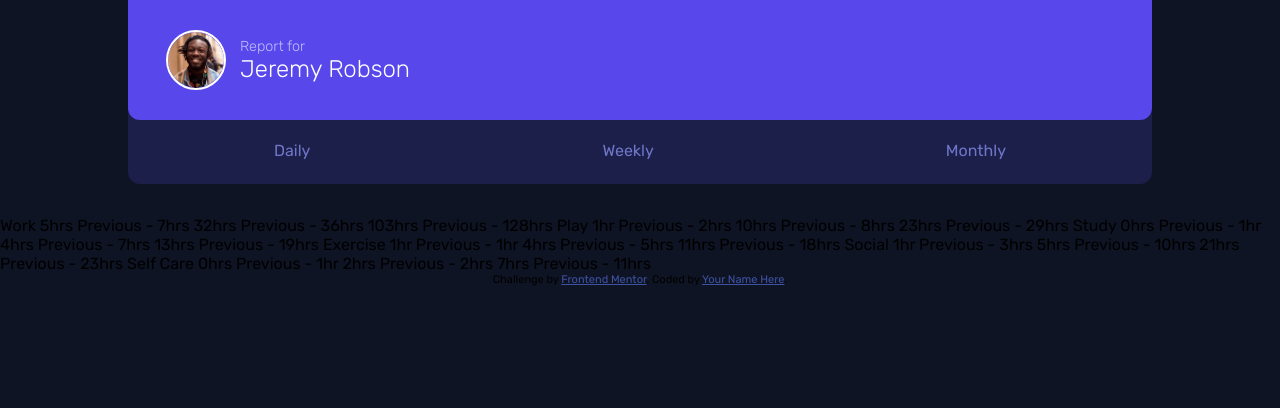
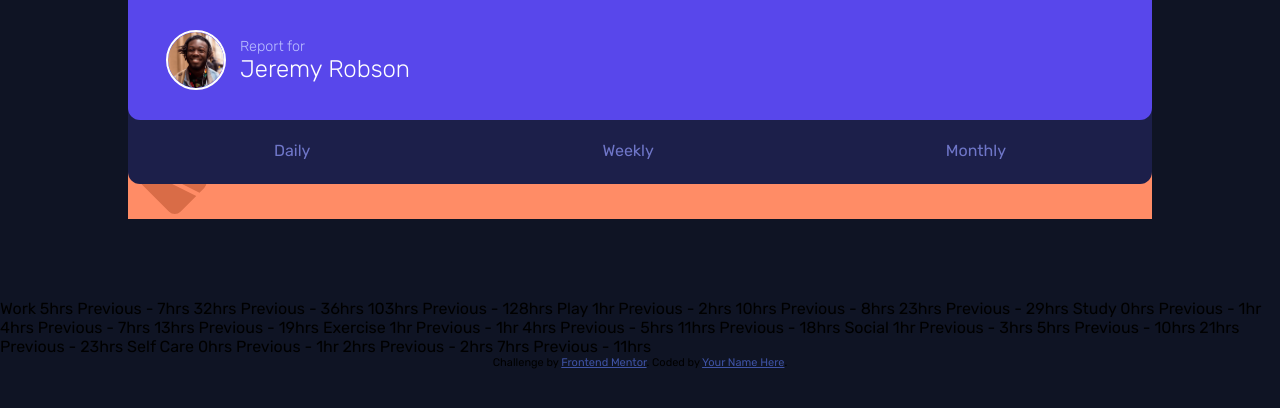
Before and after one commit to RokuFSD/time-tracking-dashboard, a plain HTML site: page index.html in a window 1280 px wide. Drawn offline with Linux system fonts and the light colour scheme.

Commit message:
starting cards

```diff
--- a/assets/sass/_global.scss
+++ b/assets/sass/_global.scss
@@ -147,3 +147,9 @@ li {
     }
   }
 }
+
+/*========================= CARDS ========================*/
+
+#work{
+  background: $pr-orange;
+}
--- a/index.html
+++ b/index.html
@@ -52,11 +52,12 @@
           </div>
         </div>
 
-        <div class="dashboard__card">
+        <div class="dashboard__card" id=work>
+	  <img src="/assets/images/icon-work.svg" alt="">
           <div class="dashboard__card-data"></div>
         </div>
 
-        <div class="dashboard__card">
+        <div class="dashboard__card" id=play>
           <div class="dashboard__card-data"></div>
         </div>
 
```
Also changed, not shown: assets/css/main.css, 1 other file.
